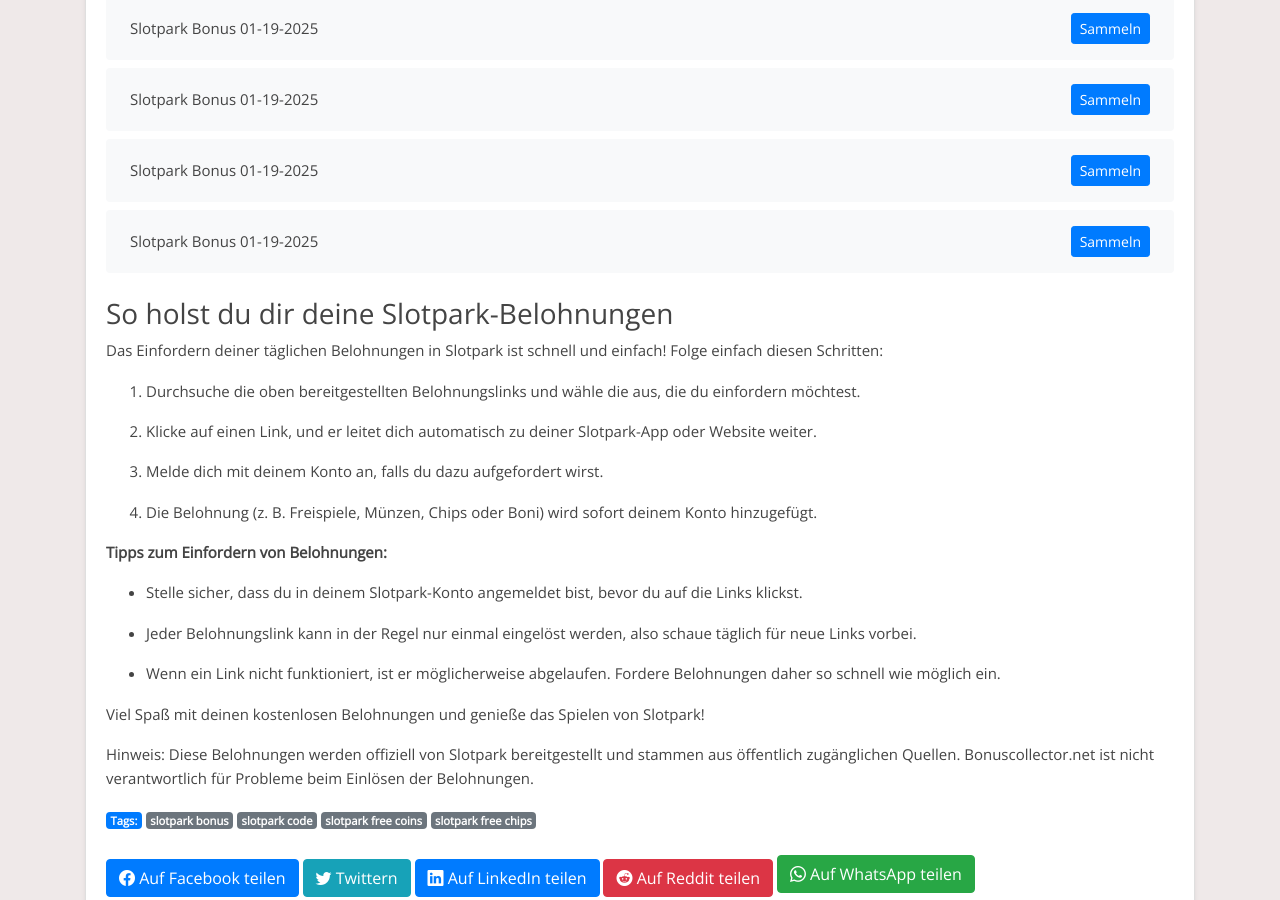
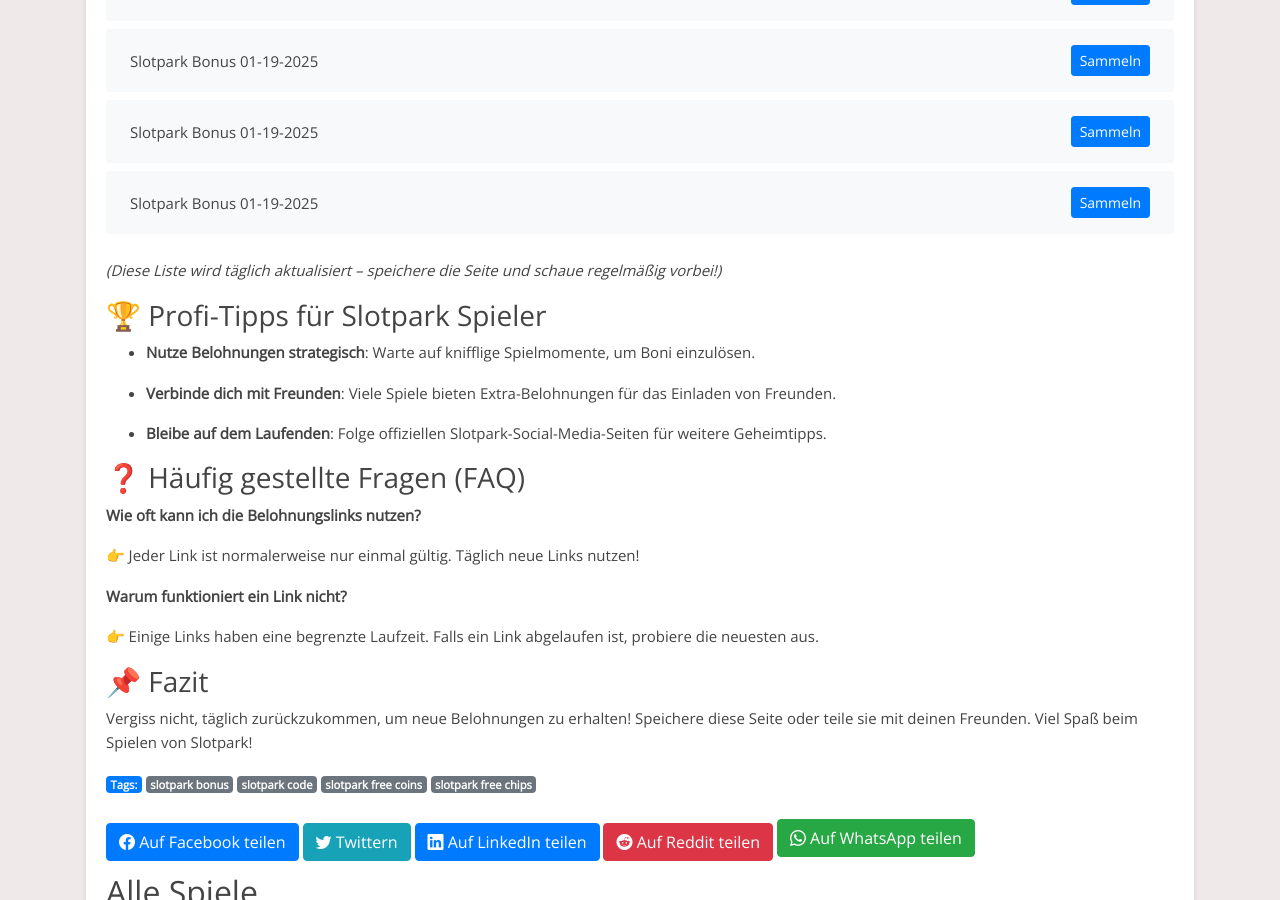
Before and after one commit to Prollad99/bs-de, a Jekyll site: the page built from _posts/2025-01-19-slotpark.md, in a window 1280 px wide and 900 px high, scrolled down 7443 px. Built offline with Jekyll 4.4.1, drawn with Linux system fonts in a browser that asks for light colours; some of the changed text lies outside the part shown.

Commit message:
Aktualisiere slotpark-Belohnungslinks, Inhalte und Änderungsdatum

```diff
--- a/_includes/slotpark_footer.html
+++ b/_includes/slotpark_footer.html
@@ -1,27 +1,31 @@
-### So holst du dir deine Slotpark-Belohnungen
+*(Diese Liste wird täglich aktualisiert – speichere die Seite und schaue regelmäßig vorbei!)*
 
 
-Das Einfordern deiner täglichen Belohnungen in Slotpark ist schnell und einfach! Folge einfach diesen Schritten:
 
-1. Durchsuche die oben bereitgestellten Belohnungslinks und wähle die aus, die du einfordern möchtest.
+### 🏆 Profi-Tipps für Slotpark Spieler
 
-2. Klicke auf einen Link, und er leitet dich automatisch zu deiner Slotpark-App oder Website weiter.
+- **Nutze Belohnungen strategisch**: Warte auf knifflige Spielmomente, um Boni einzulösen.
 
-3. Melde dich mit deinem Konto an, falls du dazu aufgefordert wirst.
+- **Verbinde dich mit Freunden**: Viele Spiele bieten Extra-Belohnungen für das Einladen von Freunden.
 
-4. Die Belohnung (z. B. Freispiele, Münzen, Chips oder Boni) wird sofort deinem Konto hinzugefügt.
+- **Bleibe auf dem Laufenden**: Folge offiziellen Slotpark-Social-Media-Seiten für weitere Geheimtipps.
 
 
-**Tipps zum Einfordern von Belohnungen:**
 
-- Stelle sicher, dass du in deinem Slotpark-Konto angemeldet bist, bevor du auf die Links klickst.
+### ❓ Häufig gestellte Fragen (FAQ)
 
-- Jeder Belohnungslink kann in der Regel nur einmal eingelöst werden, also schaue täglich für neue Links vorbei.
+**Wie oft kann ich die Belohnungslinks nutzen?**
 
-- Wenn ein Link nicht funktioniert, ist er möglicherweise abgelaufen. Fordere Belohnungen daher so schnell wie möglich ein.
+👉 Jeder Link ist normalerweise nur einmal gültig. Täglich neue Links nutzen!
 
 
-Viel Spaß mit deinen kostenlosen Belohnungen und genieße das Spielen von Slotpark!
+
+**Warum funktioniert ein Link nicht?**
+
+👉 Einige Links haben eine begrenzte Laufzeit. Falls ein Link abgelaufen ist, probiere die neuesten aus.
 
 
-Hinweis: Diese Belohnungen werden offiziell von Slotpark bereitgestellt und stammen aus öffentlich zugänglichen Quellen. Bonuscollector.net ist nicht verantwortlich für Probleme beim Einlösen der Belohnungen.
+
+### 📌 Fazit
+
+Vergiss nicht, täglich zurückzukommen, um neue Belohnungen zu erhalten! Speichere diese Seite oder teile sie mit deinen Freunden. Viel Spaß beim Spielen von Slotpark!
--- a/_includes/slotpark_post.html
+++ b/_includes/slotpark_post.html
@@ -1,13 +1,13 @@
-Entdecke tägliche Slotpark-Belohnungen!
+**Willkommen, Slotpark-Fans!**
+
+Suchst du nach den neuesten Gratis-Belohnungen für Slotpark? Dann bist du hier genau richtig! Wir aktualisieren täglich die besten Links für Freispiele, Münzen und andere Boni, damit du dein Spielerlebnis optimal genießen kannst.
 
 
-Bist du ein Fan von Slotpark und möchtest dein Spielerlebnis verbessern? Du bist hier genau richtig! Diese Seite ist allen Slotpark-Enthusiasten gewidmet, die täglich kostenlose Belohnungen einfordern möchten. Hier findest du die neuesten Links, um Freispiele, Münzen, Chips und andere spannende Boni zu sammeln, damit du das Spiel noch mehr genießen kannst.
+
+### Was ist Slotpark und warum sind Belohnungen wichtig?
+
+Slotpark ist ein beliebtes Spiel, das von Millionen gespielt wird. Mit täglichen Belohnungen kannst du länger spielen, schneller leveln und das Beste aus deinem Spielerlebnis herausholen.
 
 
-Slotpark ist ein unterhaltsames Spiel, das von Millionen geliebt wird. Ob du höhere Level erreichen oder einfach nur den Nervenkitzel genießen möchtest – unsere täglichen Belohnungslinks halten dich im Spiel.
 
-
-Hinweis: Slotpark ist eine kostenlose App, die ausschließlich zu Unterhaltungszwecken entwickelt wurde. Bonuscollector.net ist eine unabhängige Plattform und steht in keiner Verbindung zu den Entwicklern oder Eigentümern von Slotpark.
-
-
-Schau täglich vorbei, um sicherzustellen, dass du keine Belohnung verpasst!
+### 🚀 Tägliche Belohnungslinks für Slotpark
```
